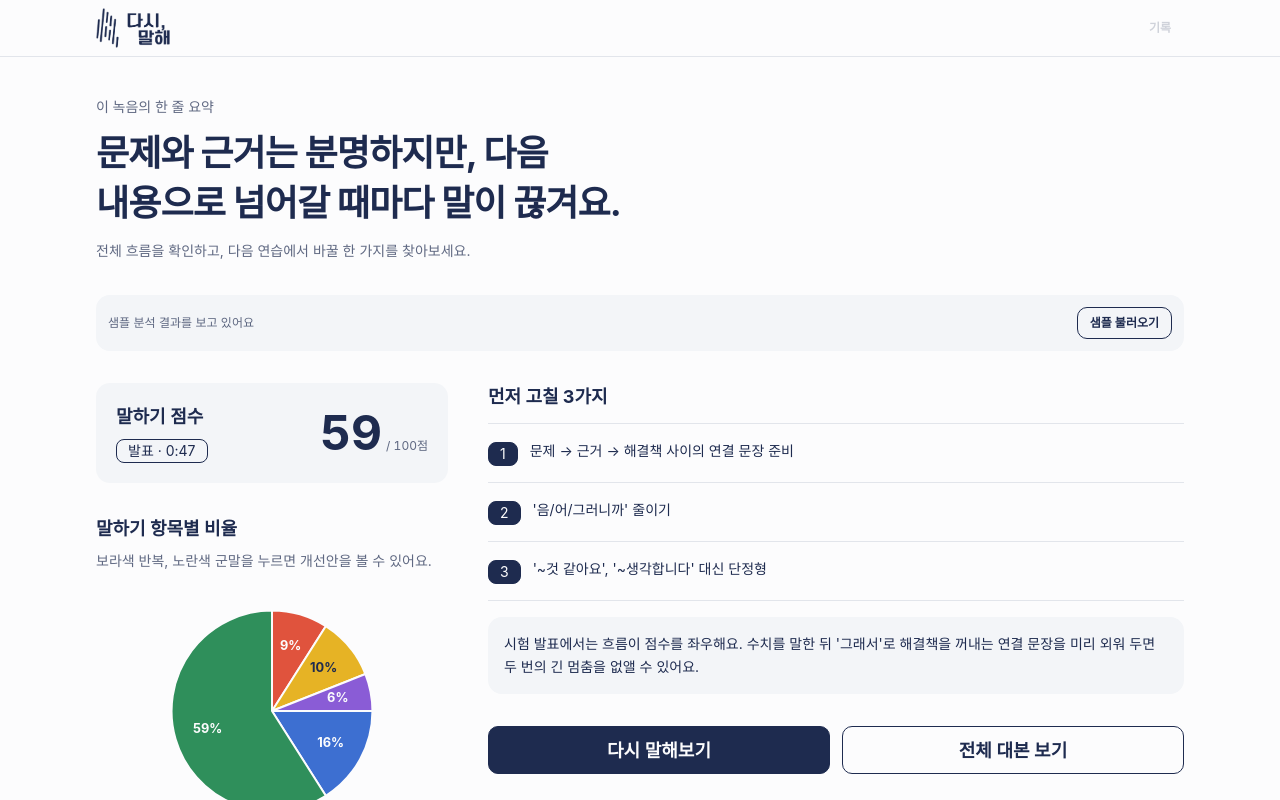
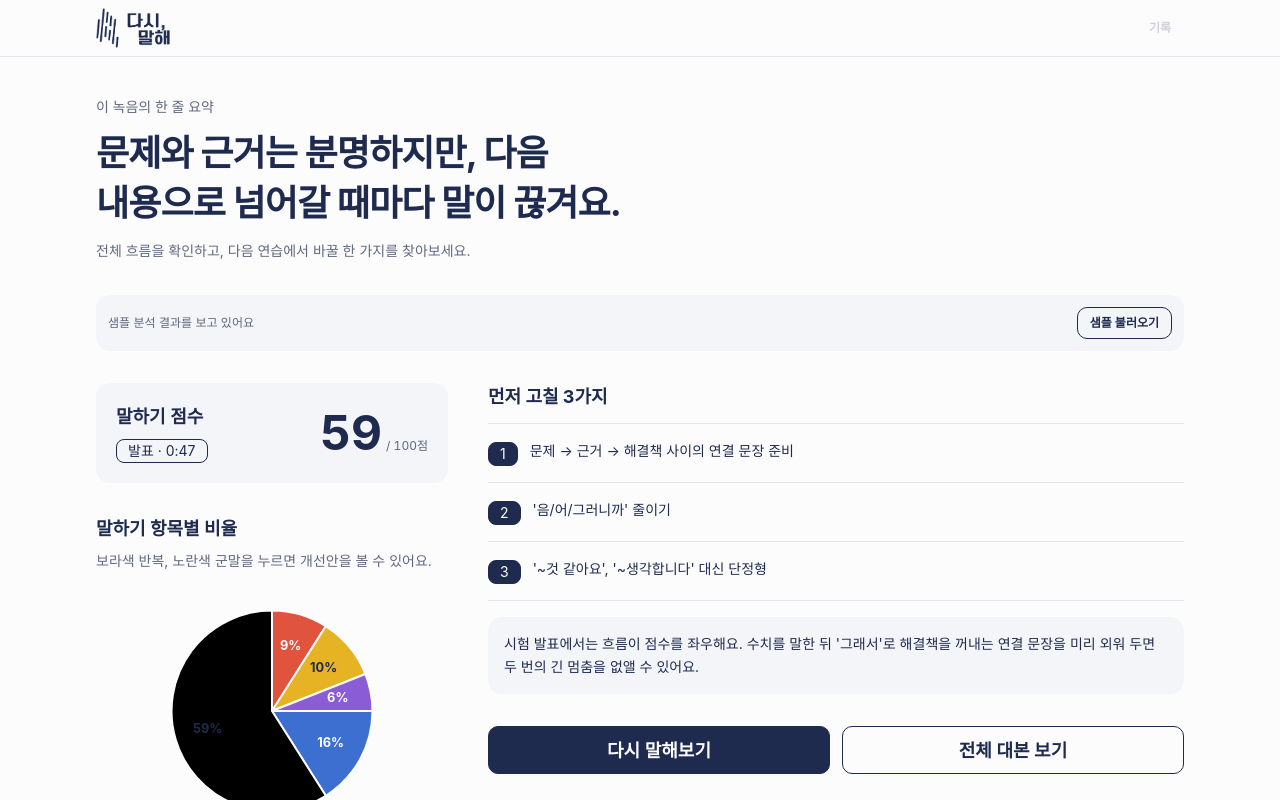
Before and after one commit to scarypants/say-it-again, a React (Vite) app in the folder frontend/: page /summary in a window 1280 px wide. Both pictures are taken after a click on the button "샘플 불러오기". Shown: the top 800 px of the page. Built offline with nearby package versions, Linux system fonts and the light colour scheme; a web font is replaced by a local one.

Commit message:
style(summary): apply shared normal chart color and contrast (#32)

```diff
--- a/frontend/src/pages/summary/chartData.ts
+++ b/frontend/src/pages/summary/chartData.ts
@@ -5,7 +5,7 @@ export const chartCategories = [
   { key: "filler", name: "군말", fill: "var(--color-hl-filler)" },
   { key: "repeat", name: "반복", fill: "var(--color-hl-repeat)" },
   { key: "expression", name: "표현 개선", fill: "var(--color-hl-expr)" },
-  { key: "normal", name: "정상", fill: "var(--color-success)" },
+  { key: "normal", name: "정상", fill: "var(--color-hl-normal)" },
 ] as const;
 export type ChartKey = (typeof chartCategories)[number]["key"];
 export type ChartItem = (typeof chartCategories)[number] & { value: number; percent: number };
--- a/frontend/src/pages/summary/components/FeedbackChart.tsx
+++ b/frontend/src/pages/summary/components/FeedbackChart.tsx
@@ -87,7 +87,10 @@ export default function FeedbackChart({
                       className="pointer-events-none fill-base-100 text-[13px] font-bold"
                       aria-hidden="true"
                       style={{
-                        fill: item.key === "filler" ? "var(--color-base-content)" : undefined,
+                        fill:
+                          item.key === "filler" || item.key === "normal"
+                            ? "var(--color-base-content)"
+                            : undefined,
                       }}
                     >
                       {item.percent}%
```
